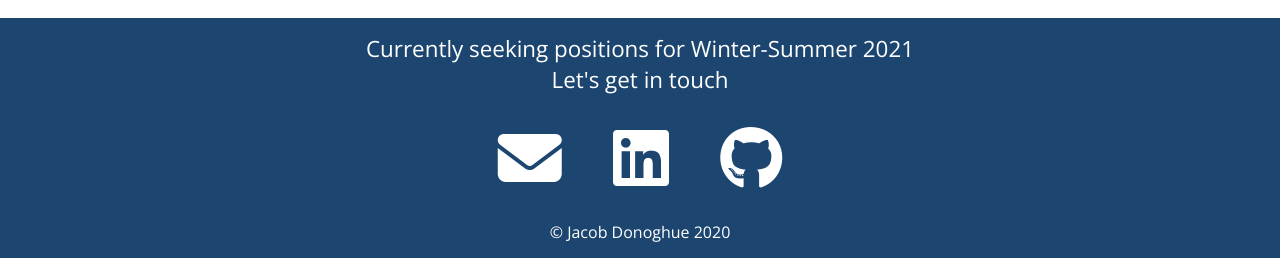
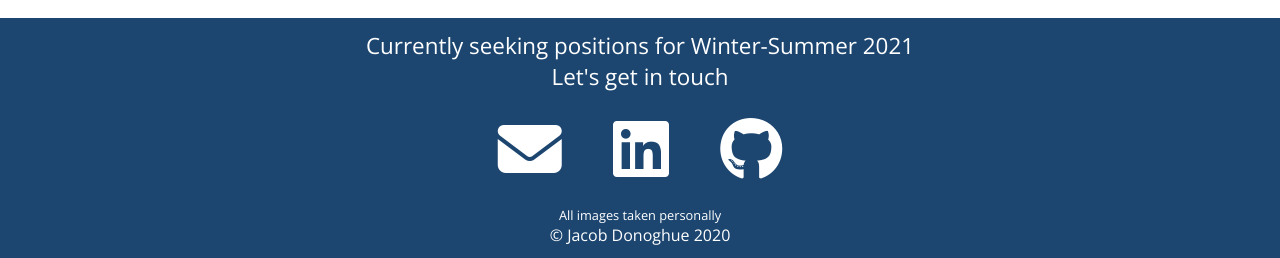
Before and after one commit to jacobdonoghue/jacobdonoghue.me, a plain HTML site: page index.html in a window 1280 px wide. Shown: the part 3273-3531 px from the top of the page. Drawn offline with nearby package versions, Linux system fonts and the light colour scheme.

Commit message:
updated resume

```diff
--- a/index.html
+++ b/index.html
@@ -104,7 +104,7 @@
             Resume
           </div>
           <div class="experience-content">
-            <a id="download" href="https://jdonoghue-personal.s3.amazonaws.com/Donoghue+Resume.pdf" download="Donoghue-Resume"><i class="fas fa-download"></i></a>
+            <a id="download" href="https://jdonoghue-personal.s3.amazonaws.com/Donoghue+Tech+Resume.pdf" download="Donoghue-Resume"><i class="fas fa-download"></i></a>
           </div>
         </div>
       </div>
@@ -297,7 +297,10 @@
            </a>
         </div>
       </div>
-      <div class="copyright"> &#169; Jacob Donoghue 2020</div>
+      <div class="disclaimers">
+        <div class="photos">All images taken personally</div>
+        <div class="copyright"> &#169; Jacob Donoghue 2020</div>
+      </div>
     </div>
   </body>
 </html>
--- a/java.js
+++ b/java.js
@@ -70,11 +70,3 @@ window.onload=function(){
         $("#search-modal").css("display","none");
     });
 }
-
-hide = () => {
-    /*console.log('clicked');
-    $(".about").hide();
-    $(".experience").hide();
-    $(".portfolio").hide();
-    $(".contact").hide();*/
-}
--- a/style.css
+++ b/style.css
@@ -573,6 +573,16 @@ body {
     text-align: center;
 }
 
+.disclaimers{
+    width: 100%;
+    display: flex;
+    flex-direction: column;
+    justify-content: center;
+    align-items: center;
+}
+.photos{
+    font-size: 0.8em;
+}
 @media only screen and (max-width: 640px){
     html{
         font-size: 2vw;
```
